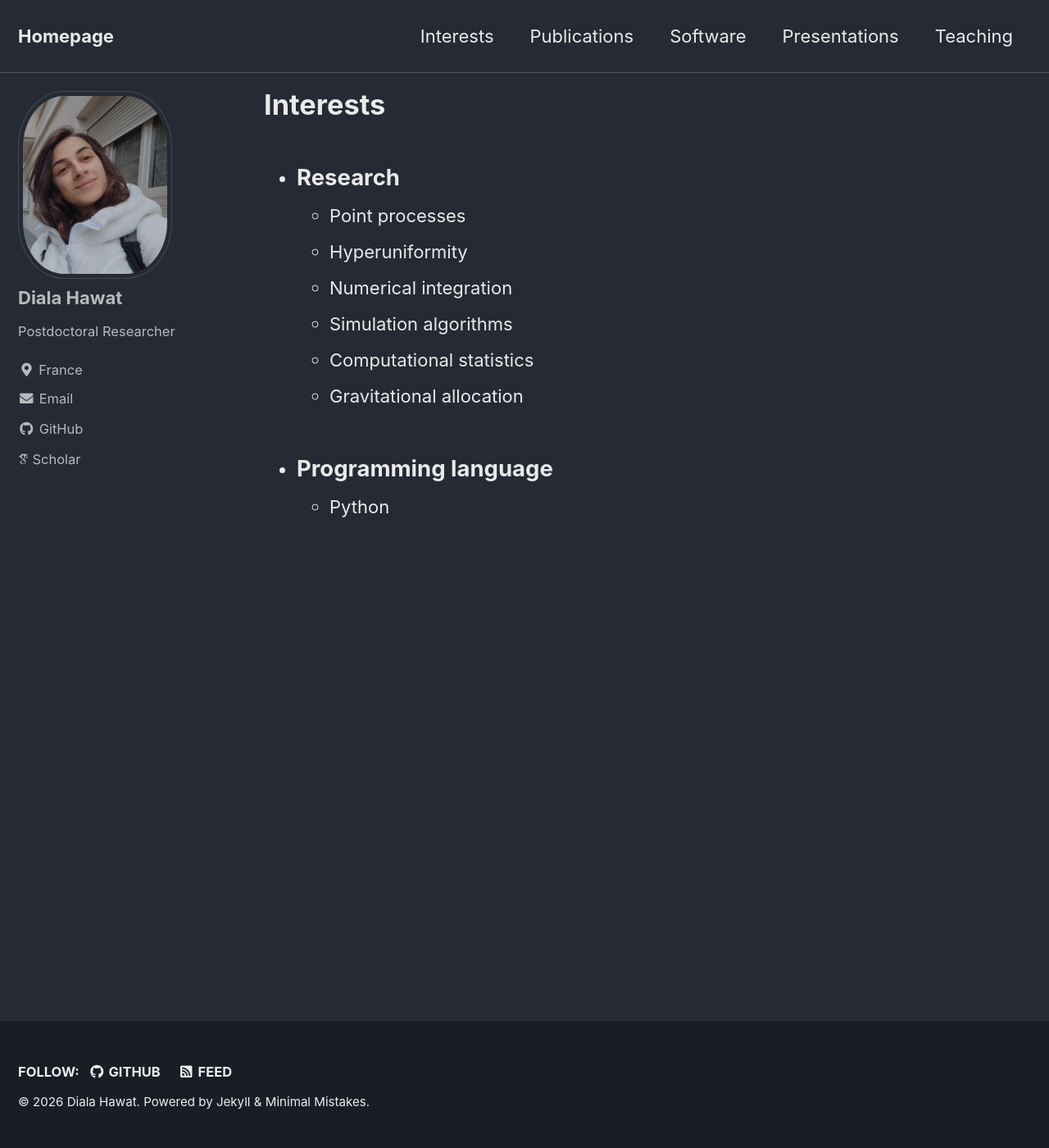
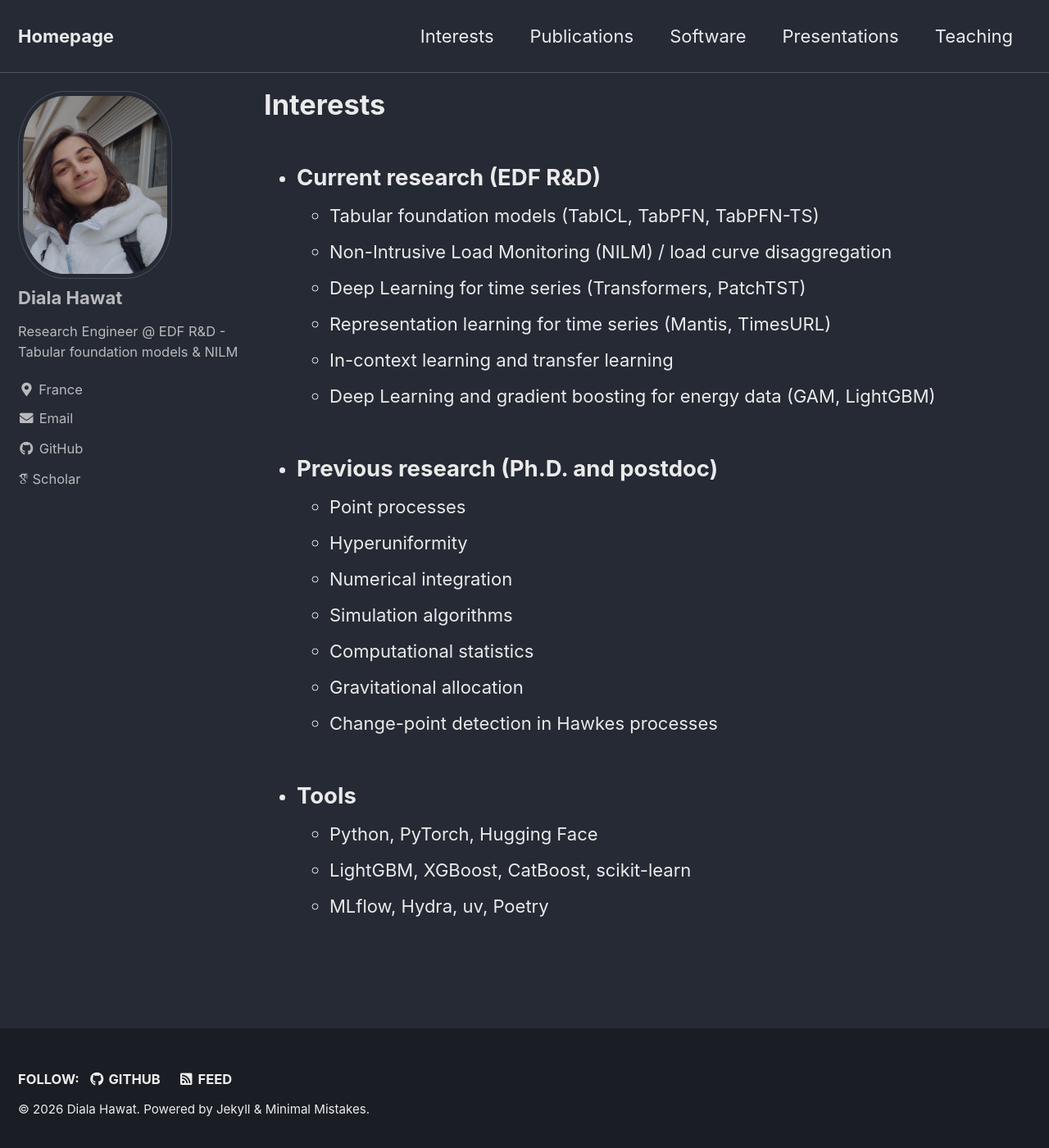
Before and after one commit to dhawat/dhawat.github.io, a Jekyll site: the page built from _pages/interests.md, in a window 1280 px wide and 1400 px high. Shown: the whole window at 82% size. Built offline with Jekyll 4.4.1, drawn with Linux system fonts in a browser that asks for light colours; cached includes are drawn as plain includes; nearby versions of some CDN libraries; some web fonts are replaced.

Commit message:
update cv

```diff
--- a/_config.yml
+++ b/_config.yml
@@ -19,7 +19,7 @@ title: "Homepage"
 title_separator: "-"
 subtitle: "" # site tagline that appears below site title in masthead
 name: "Diala Hawat"
-description: "PhD student"
+description: "Research Engineer at EDF R&D, working on tabular foundation models and Deep Learning for energy data, including NILM (Non-Intrusive Load Monitoring)"
 github: [metadata]
 url: "https://dhawat.github.io"
 baseurl: "" # the subpath of your site, e.g. "/blog"
@@ -99,7 +99,7 @@ analytics:
 author:
   name: "Diala Hawat"
   avatar: "/assets/images/my_bio.jpeg"
-  bio: "Postdoctoral Researcher"
+  bio: "Research Engineer @ EDF R&D - Tabular foundation models & NILM"
   location: "France"
   email: "dialahawat7@gmail.com"
   github: "dhawat"
--- a/_pages/interests.md
+++ b/_pages/interests.md
@@ -7,7 +7,16 @@ title: "Interests"
 ---
 
 <!-- I'm working on the subject: "stochastic methods for numerical integrations", under the supervision of [Rémi BARDENET](http://rbardenet.github.io/) and  [Raphael LACHIEZE-REY](https://helios2.mi.parisdescartes.fr/~rlachiez/).\ -->
-* ## Research
+* ## Current research (EDF R&D)
+
+  * Tabular foundation models (TabICL, TabPFN, TabPFN-TS)
+  * Non-Intrusive Load Monitoring (NILM) / load curve disaggregation
+  * Deep Learning for time series (Transformers, PatchTST)
+  * Representation learning for time series (Mantis, TimesURL)
+  * In-context learning and transfer learning
+  * Deep Learning and gradient boosting for energy data (GAM, LightGBM)
+
+* ## Previous research (Ph.D. and postdoc)
 
   * Point processes
   * Hyperuniformity
@@ -15,7 +24,10 @@ title: "Interests"
   * Simulation algorithms
   * Computational statistics
   * Gravitational allocation
+  * Change-point detection in Hawkes processes
 
-* ## Programming language
+* ## Tools
 
-  * Python
+  * Python, PyTorch, Hugging Face
+  * LightGBM, XGBoost, CatBoost, scikit-learn
+  * MLflow, Hydra, uv, Poetry
```
Also changed, not shown: _pages/cv.md (+3 -1 lines), _pages/projects.md (+11 -0 lines), _pages/teaching.md (+6 -0 lines), index.md (+5 -7 lines), 1 other file.
